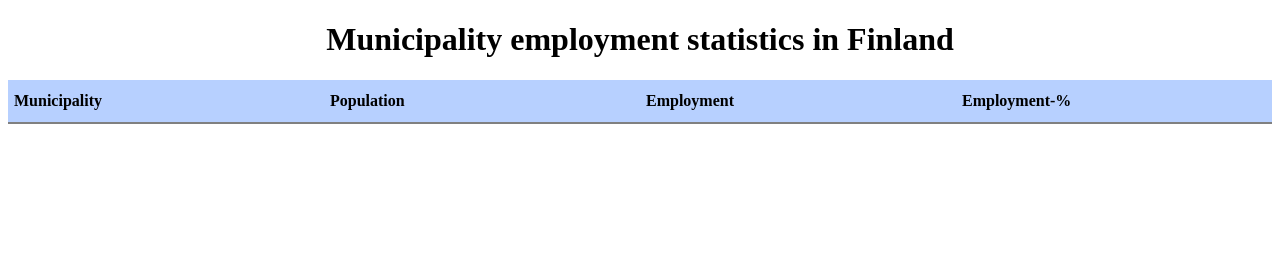
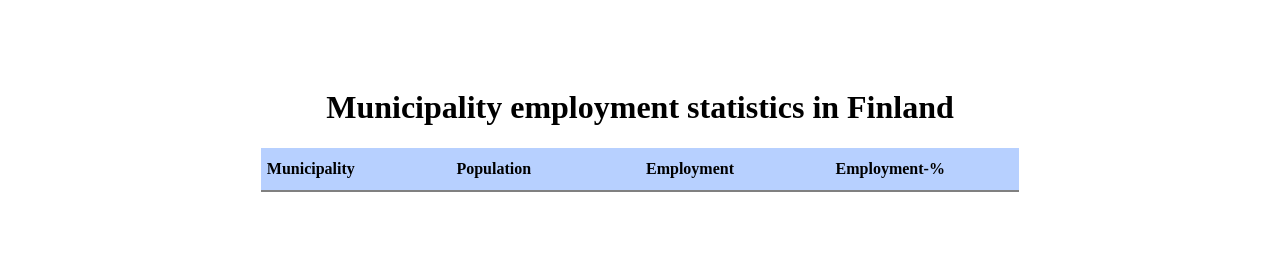
Before and after one commit to leevi-laitala/LUT_Intro-to-Web-Programming, a plain HTML site: page index.html in a window 1280 px wide. Drawn offline with Linux system fonts and the light colour scheme; no server answers.

Commit message:
week3: fix div center :DDDDDD

```diff
--- a/styles.css
+++ b/styles.css
@@ -30,7 +30,7 @@ table {
     width: 100%;
 }
 
-center {
+.center {
     margin: auto;
     padding: 60px;
     width: 60%;
```
